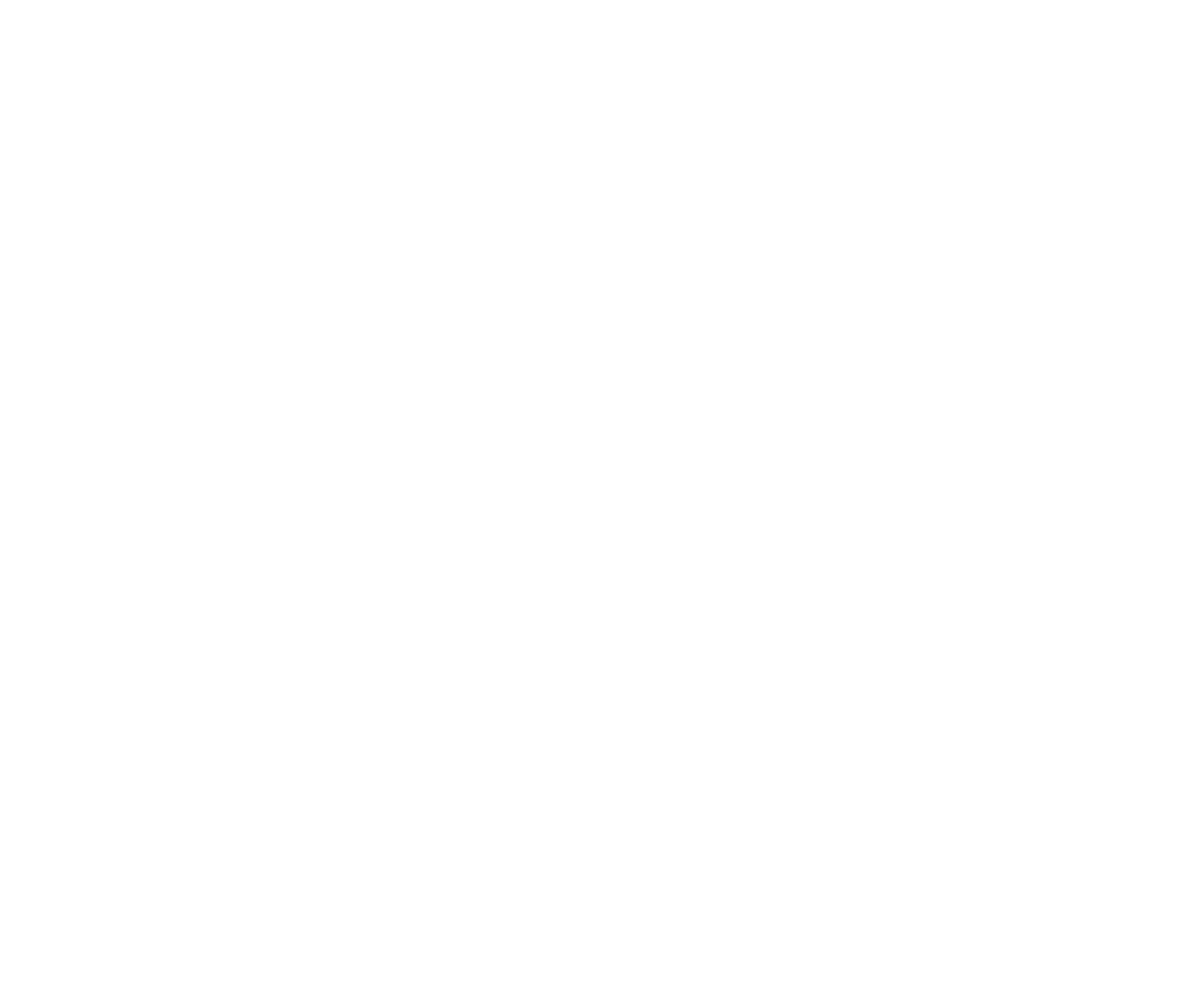
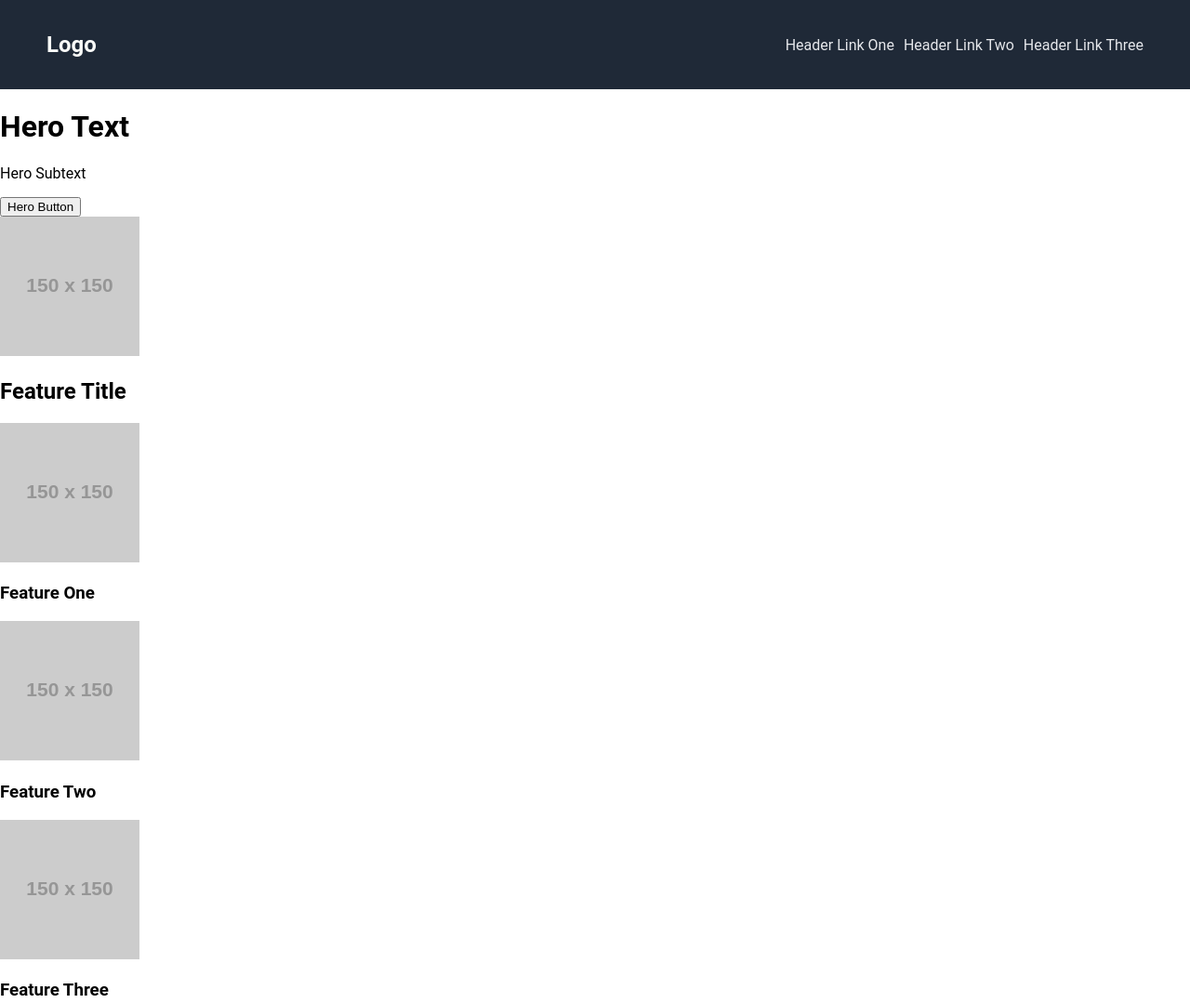
Before and after one commit to quarrybreeze/top-project-landing-page, a plain HTML site: page index.html in a window 1280 px wide. Shown: the top 1079 px of the page at 93% size. Before the commit the page ends 800 px from the top, so only its background shows below. Drawn offline with Linux system fonts and the light colour scheme; placeholder pictures from the web are drawn by us.

Commit message:
checkpoint 1: designed header

```diff
--- a/index.html
+++ b/index.html
@@ -4,8 +4,82 @@
     <meta charset="UTF-8">
     <meta name="viewport" content="width=device-width, initial-scale=1.0">
     <title>Document</title>
+    <link rel="stylesheet" href="styles.css">
 </head>
 <body>
+    <div class="header">
+
+        <div class="headerlogo">
+            <p id="logo">Logo</p>
+        </div>
+
+        <div class="headerlinks">
+            <ul>
+                <li><a href="#">Header Link One</a></li>
+                <li><a href="#">Header Link Two</a></li>
+                <li><a href="#">Header Link Three</a></li>
+            </ul>
+        </div>
+
+    </div>
+
+    <div class="hero">
+        <div class="herotext">
+            <h1>Hero Text</h1>
+            <p>Hero Subtext</p>
+            <button>Hero Button</button>
+        </div>
+        <div class="heroimage">
+            <img src="https://via.placeholder.com/150" alt="Hero Image">
+        </div>
+    </div>
+
+    <div class="features">
+        <div class="featuretitle">
+            <h2>Feature Title</h2>
+        </div>
+        <div class="featurelist">
+            <div class="feature">
+                <img src="https://via.placeholder.com/150" alt="Feature Image">
+                <h3>Feature One</h3>
+            </div>
+            <div class="feature">
+                <img src="https://via.placeholder.com/150" alt="Feature Image">
+                <h3>Feature Two</h3>
+            </div>
+            <div class="feature">
+                <img src="https://via.placeholder.com/150" alt="Feature Image">
+                <h3>Feature Three</h3>
+            </div>
+            <div class="feature">
+                <img src="https://via.placeholder.com/150" alt="Feature Image">
+                <h3>Feature Four</h3>
+            </div>
+        </div>
+    </div>
+
+    <div class="testimonial">
+        <div class="testimonialtext">
+            <p>Testimonial Subtext</p>
+        </div>
+        <div class="testimonialauthor">
+            <p>Testimonial Author</p>
+        </div>
+    </div>
+
+    <div class="cta">
+        <div class="ctatext">
+            <h2>CTA Title</h2>
+            <p>CTA Subtext</p>
+        </div>
+        <div class="ctabutton">
+            <button>CTA Button</button>
+        </div>
+    </div>
+
+    <div class="footer">
+        <p>Footer Text</p>
+    </div>
 
 </body>
 </html>
--- a/styles.css
+++ b/styles.css
@@ -0,0 +1,34 @@
+body {
+    display: flex;
+    flex-direction: column;
+    font-family: 'Roboto', sans-serif;
+    margin: 0;
+}
+
+.header {
+    display: flex;
+    background-color: #1F2937;
+    align-items: center;
+    justify-content: space-between;
+    padding: 10px 50px;
+}
+
+.headerlinks ul {
+    list-style-type: none; /* Remove bullet points */
+    padding: 0; /* Remove default padding */
+    margin: 0; /* Remove default margin */
+    display: flex; /* Use flexbox to arrange items in a row */
+    gap: 10px; /* Add space between items */
+}
+
+.headerlogo {
+    font-size: 24px;
+    font-weight: 700;
+    color: #F9FAF8
+}
+
+
+a {
+    text-decoration: none;
+    color: #E5E7EB;
+}
```
